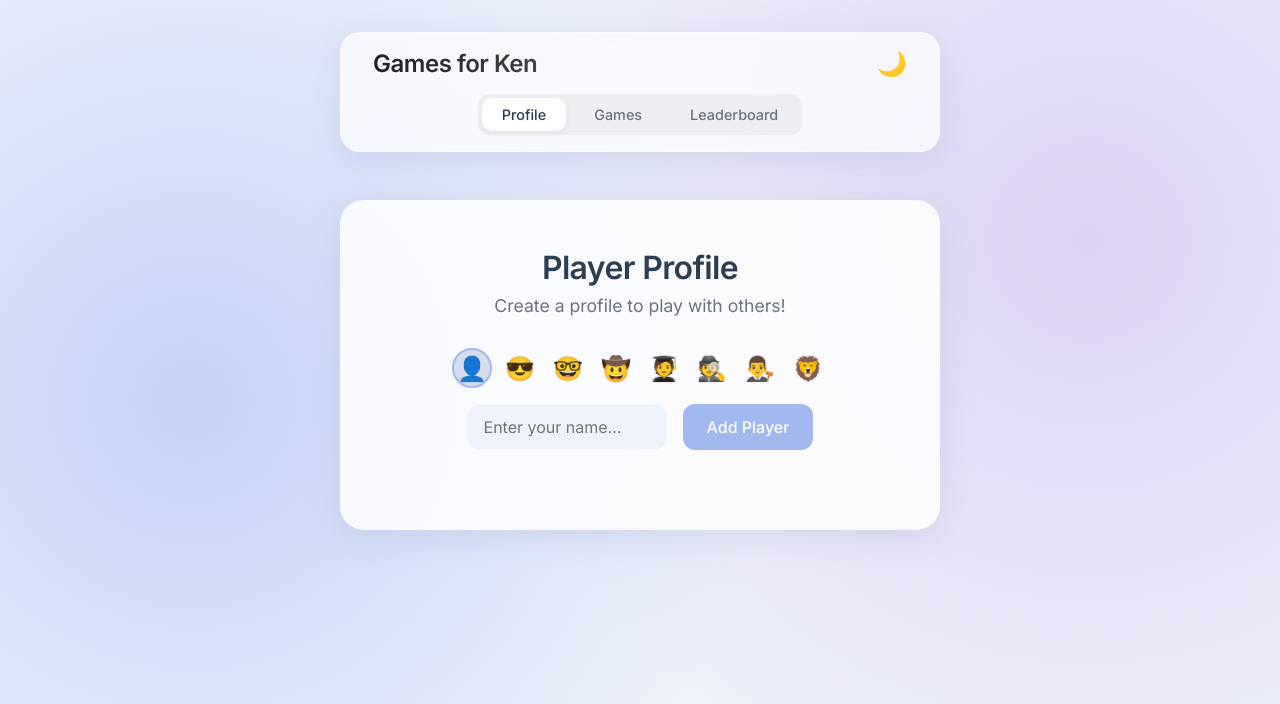
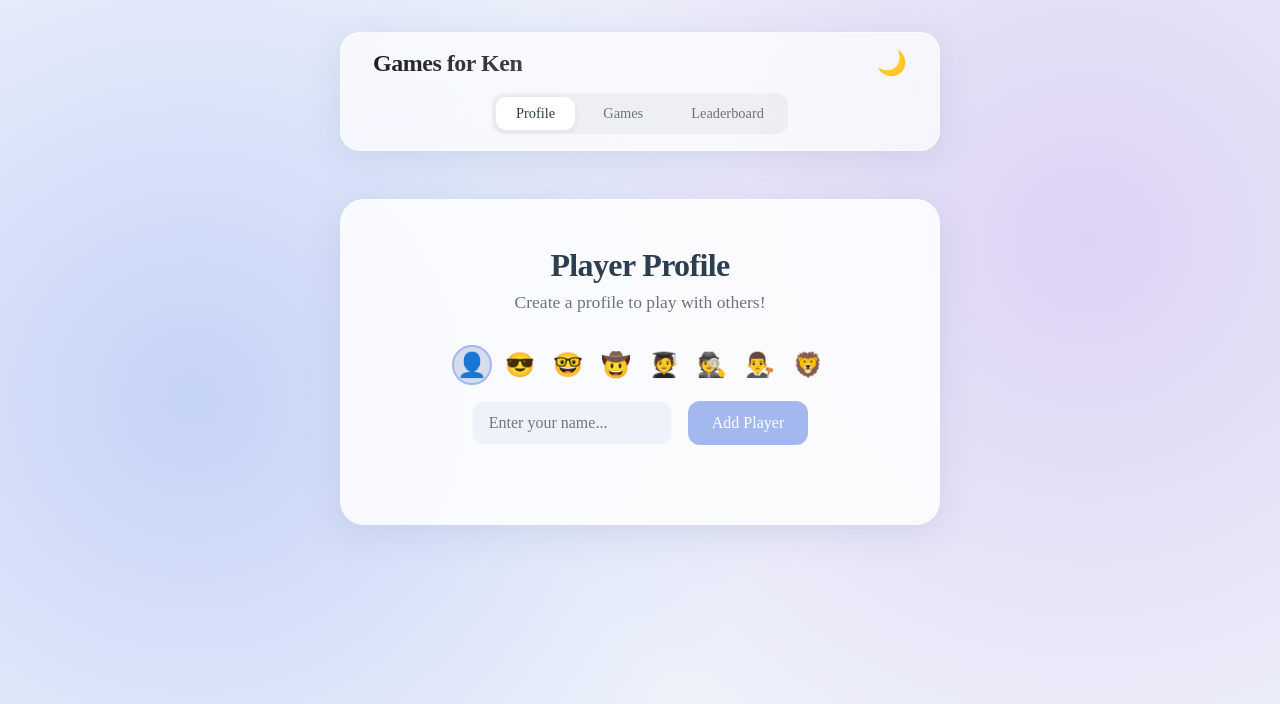
Before and after one commit to dayamena/gamesforken, a plain HTML site: page index.html in a window 1280 px wide. Both pictures are taken after a click on the button "Profile". Drawn offline with Linux system fonts and the light colour scheme.

Commit message:
V7: Ensure Profile wipe trigger resolves correctly and apply Times New Roman font

```diff
--- a/app.js
+++ b/app.js
@@ -1,10 +1,10 @@
 document.addEventListener('DOMContentLoaded', () => {
     // ---- Theme Toggle & Wipe ----
-    if (!localStorage.getItem('gamesForKenV6Wiped')) {
+    if (!localStorage.getItem('gamesForKenV7Wiped')) {
         localStorage.removeItem('gamesForKenProfiles');
         localStorage.removeItem('gamesForKenActiveProfile');
         localStorage.removeItem('memoryGameStats');
-        localStorage.setItem('gamesForKenV6Wiped', 'true');
+        localStorage.setItem('gamesForKenV7Wiped', 'true');
     }
 
     const themeBtn = document.getElementById('theme-toggle');
--- a/styles.css
+++ b/styles.css
@@ -40,7 +40,7 @@
     margin: 0;
     padding: 0;
     box-sizing: border-box;
-    font-family: 'Inter', -apple-system, BlinkMacSystemFont, "Segoe UI", Roboto, Helvetica, Arial, sans-serif;
+    font-family: "Times New Roman", Times, serif;
 }
 
 body {
```
